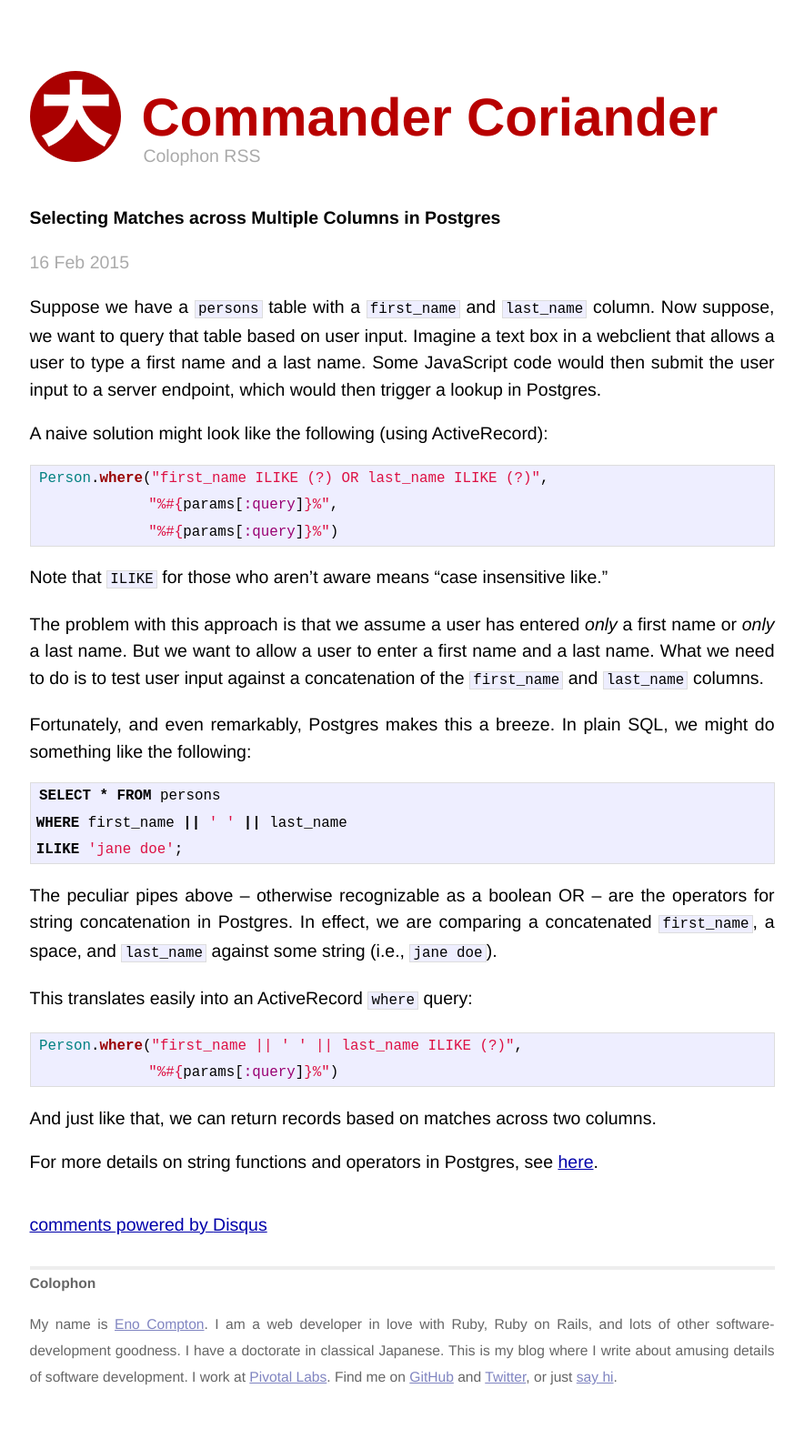
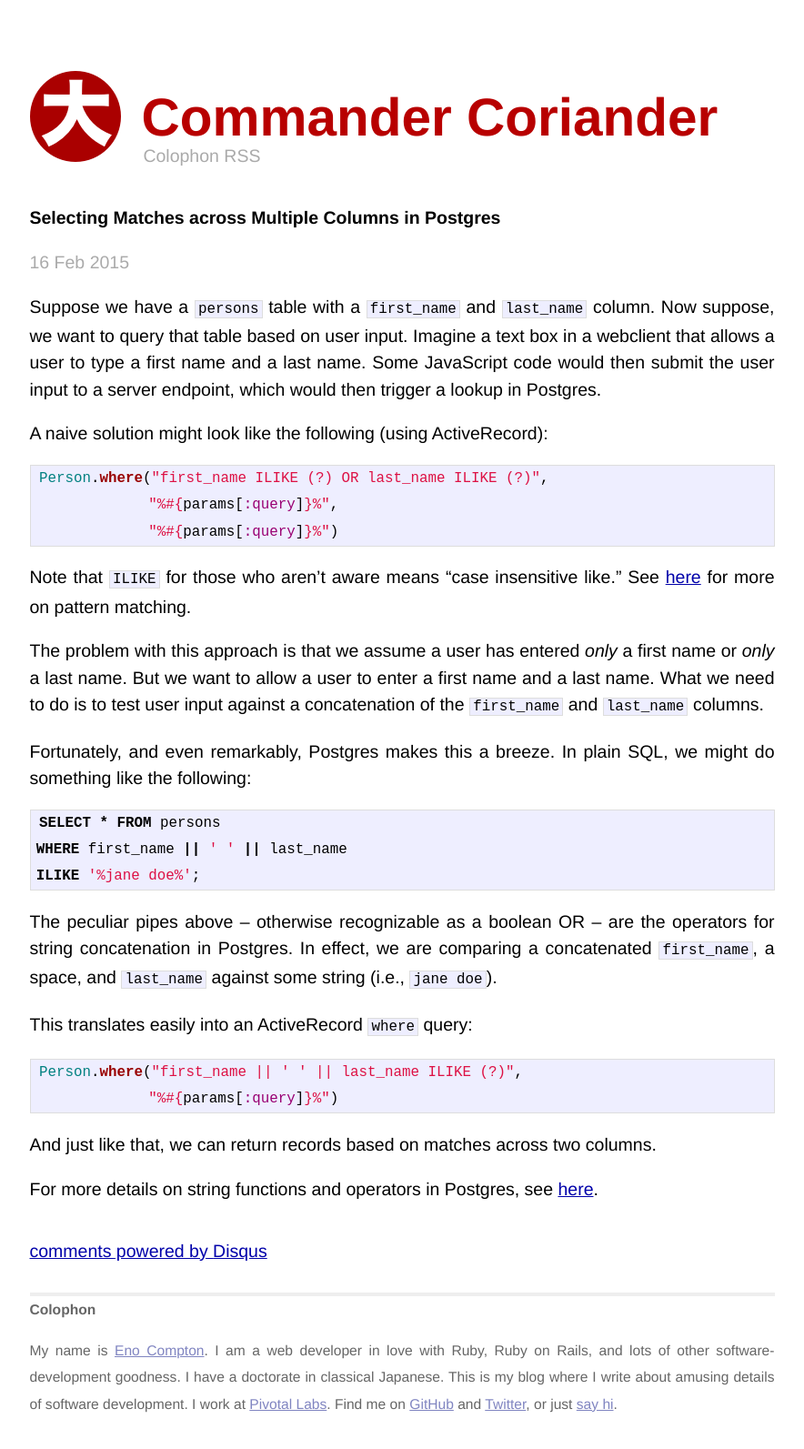
Before and after one commit to fcgvisa/enocom.github.io, a Jekyll site: the page built from _posts/2015-02-16-selecting-matches-across-multiple-columns-in-postgres.md, in a window 1280 px wide. Shown: the whole page at 91% size, without its empty margins (198-1082 px from the left). Built offline with Jekyll 4.4.1, drawn with Linux system fonts in a browser that asks for light colours; Markdown is read by kramdown in place of the engine named in the settings; comment, search, counter and statistics services are not loaded; before the commit the page ends 1564 px from its top, so only the background shows below that.

Commit message:
Minor corrections

````diff
--- a/_posts/2015-02-16-selecting-matches-across-multiple-columns-in-postgres.md
+++ b/_posts/2015-02-16-selecting-matches-across-multiple-columns-in-postgres.md
@@ -14,7 +14,7 @@ Person.where("first_name ILIKE (?) OR last_name ILIKE (?)",
              "%#{params[:query]}%")
 ```
 
-Note that `ILIKE` for those who aren't aware means "case insensitive like."
+Note that `ILIKE` for those who aren't aware means "case insensitive like." See [here](http://www.postgresql.org/docs/current/static/functions-matching.html) for more on pattern matching.
 
 The problem with this approach is that we assume a user has entered _only_ a first name or _only_ a last name. But we want to allow a user to enter a first name and a last name. What we need to do is to test user input against a concatenation of the `first_name` and `last_name` columns.
 
@@ -23,7 +23,7 @@ Fortunately, and even remarkably, Postgres makes this a breeze. In plain SQL, we
 ``` sql
 SELECT * FROM persons
 WHERE first_name || ' ' || last_name
-ILIKE 'jane doe';
+ILIKE '%jane doe%';
 ```
 
 The peculiar pipes above -- otherwise recognizable as a boolean OR -- are the operators for string concatenation in Postgres. In effect, we are comparing a concatenated `first_name`, a space, and `last_name` against some string (i.e., `jane doe`).
````
